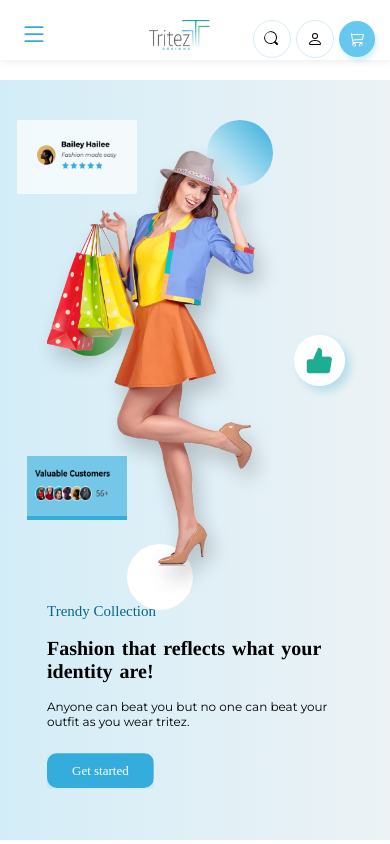
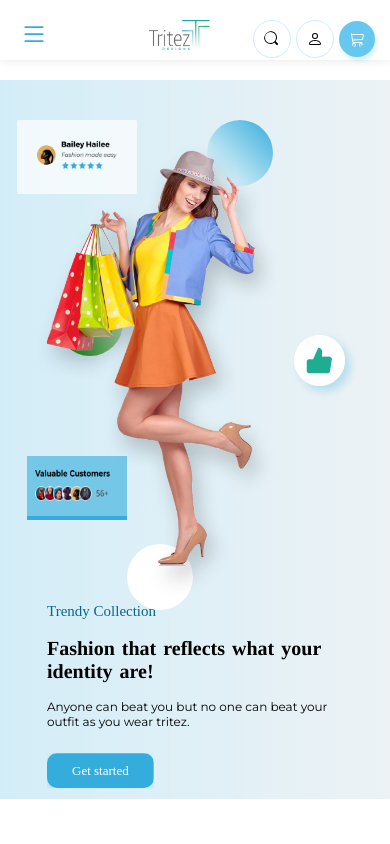
Before and after one commit to sideeq12/tritezglobal, a Next.js app: page / in a window 390 px wide. Shown: the top 844 px of the page. Built offline with nearby package versions, Linux system fonts and the light colour scheme; a web font is replaced by a local one.

Commit message:
responsive

```diff
--- a/components/welome/welcome_style.ts
+++ b/components/welome/welcome_style.ts
@@ -125,7 +125,7 @@ export const Welc = styled.div`
     }
     @media (max-width: 720px) {
         width : 100vw;
-        height: 90vh;
+        height: fit-content;
         flex-direction: column-reverse;
         padding : 50px 10px 20px;
 
```
